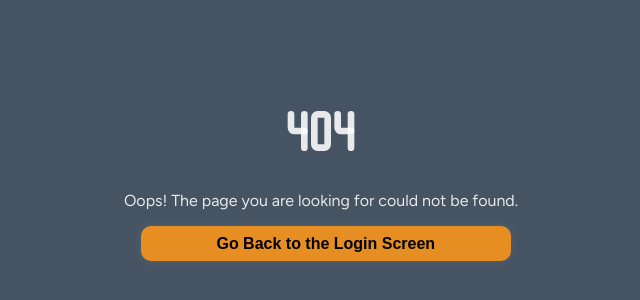
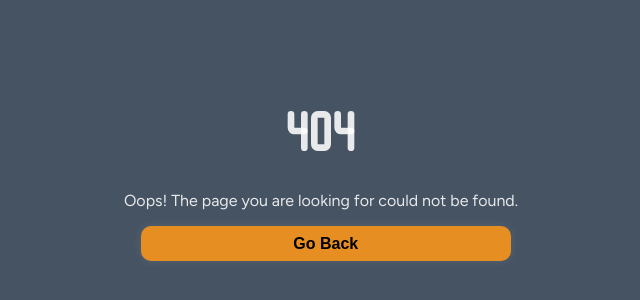
Before and after one commit to mykothai/dealership-dashboard, a React (Vite) app: page /404 in a window 1280 px wide. Shown: the part 224-524 px from the top of the page, without its empty margins (319-959 px from the left). Built offline with nearby package versions, Linux system fonts and the light colour scheme; no server answers.

Commit message:
use navigate on 404

```diff
--- a/src/components/NotFoundPage.tsx
+++ b/src/components/NotFoundPage.tsx
@@ -1,15 +1,16 @@
+import { useNavigate } from 'react-router-dom'
 import './NotFoundPage.css'
 import { TbError404 } from 'react-icons/tb'
 
 export default function NotFoundPage() {
+  const navigate = useNavigate()
+
   return (
     <div className="wrapper">
       <TbError404 className="not-found" />
       <div className="text-center">
         <p>Oops! The page you are looking for could not be found.</p>
-        <button onClick={() => (window.location.href = '/')}>
-          Go Back to the Login Screen
-        </button>
+        <button onClick={() => navigate('/')}>Go Back</button>
       </div>
     </div>
   )
```
